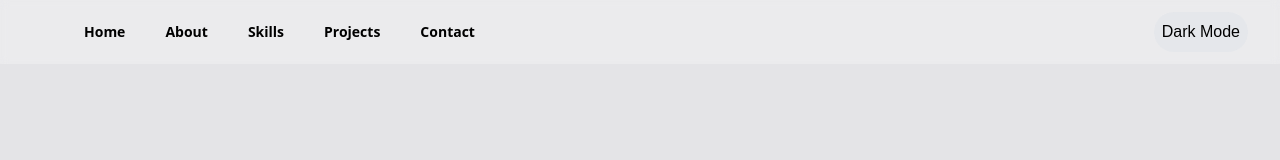
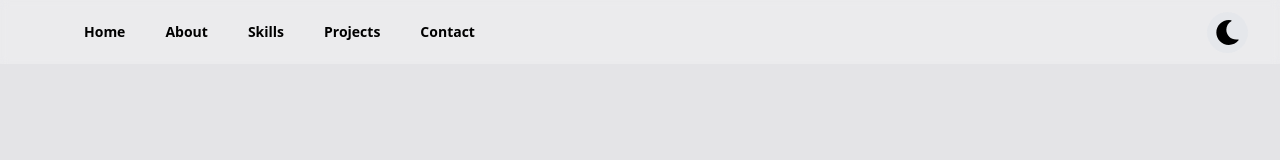
Before and after one commit to Udean777/port-v2, a Next.js app: page /about in a window 1280 px wide. Shown: the top 160 px of the page. Built offline with nearby package versions, Linux system fonts and the light colour scheme.

Commit message:
ganti logo

```diff
--- a/app/components/DarkModeToggle.js
+++ b/app/components/DarkModeToggle.js
@@ -1,4 +1,5 @@
 import { useEffect, useState } from 'react';
+import { FaMoon, FaSun } from 'react-icons/fa';
 
 const DarkModeToggle = () => {
   const [darkMode, setDarkMode] = useState(false);
@@ -21,7 +22,7 @@ const DarkModeToggle = () => {
       className="bg-gray-200 dark:bg-gray-800 p-2 rounded-full"
       onClick={toggleDarkMode}
     >
-      {darkMode ? 'Light Mode' : 'Dark Mode'}
+      {darkMode ? <FaSun size={25}/> : <FaMoon size={25}/>}
     </button>
   );
 };
--- a/app/components/Navbar.js
+++ b/app/components/Navbar.js
@@ -14,7 +14,7 @@ const Navbar = () => {
   };
 
   return (
-    <main className='sticky top-0 backdrop-blur-sm bg-zinc-50/30 dark:bg-zinc-700/30 animate__animated animate__fadeIn z-50'>
+    <main className='sticky top-0 backdrop-blur-sm bg-zinc-50/30 dark:bg-zinc-700/30 animate__animated animate__fadeInDown z-50'>
     <nav className='navbar border-b-2 border-zinc-200 dark:border-zinc-700'>
       <div className="max-w-7xl mx-auto px-4 sm:px-6 lg:px-8">
         <div className="flex items-center justify-between h-16">
```
